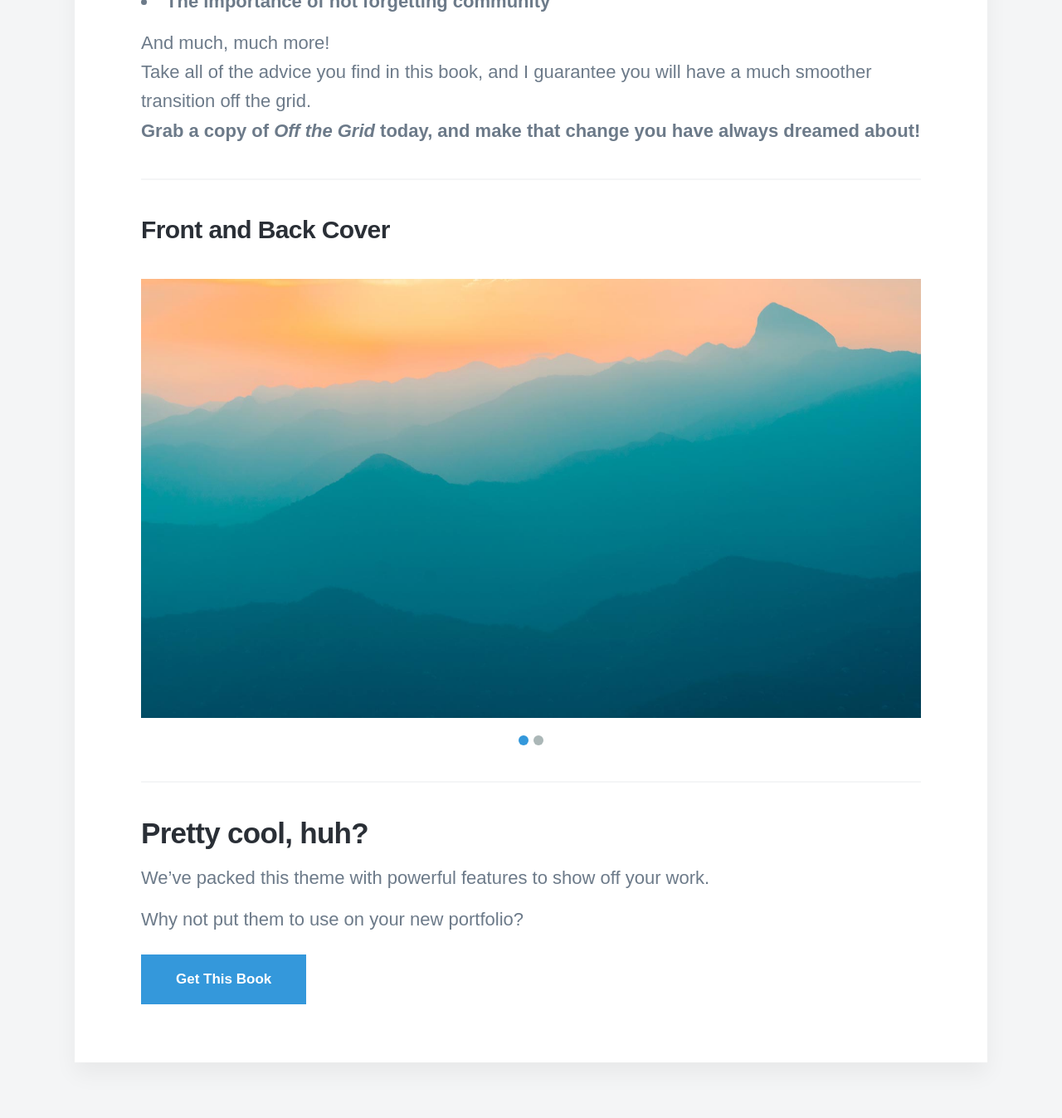
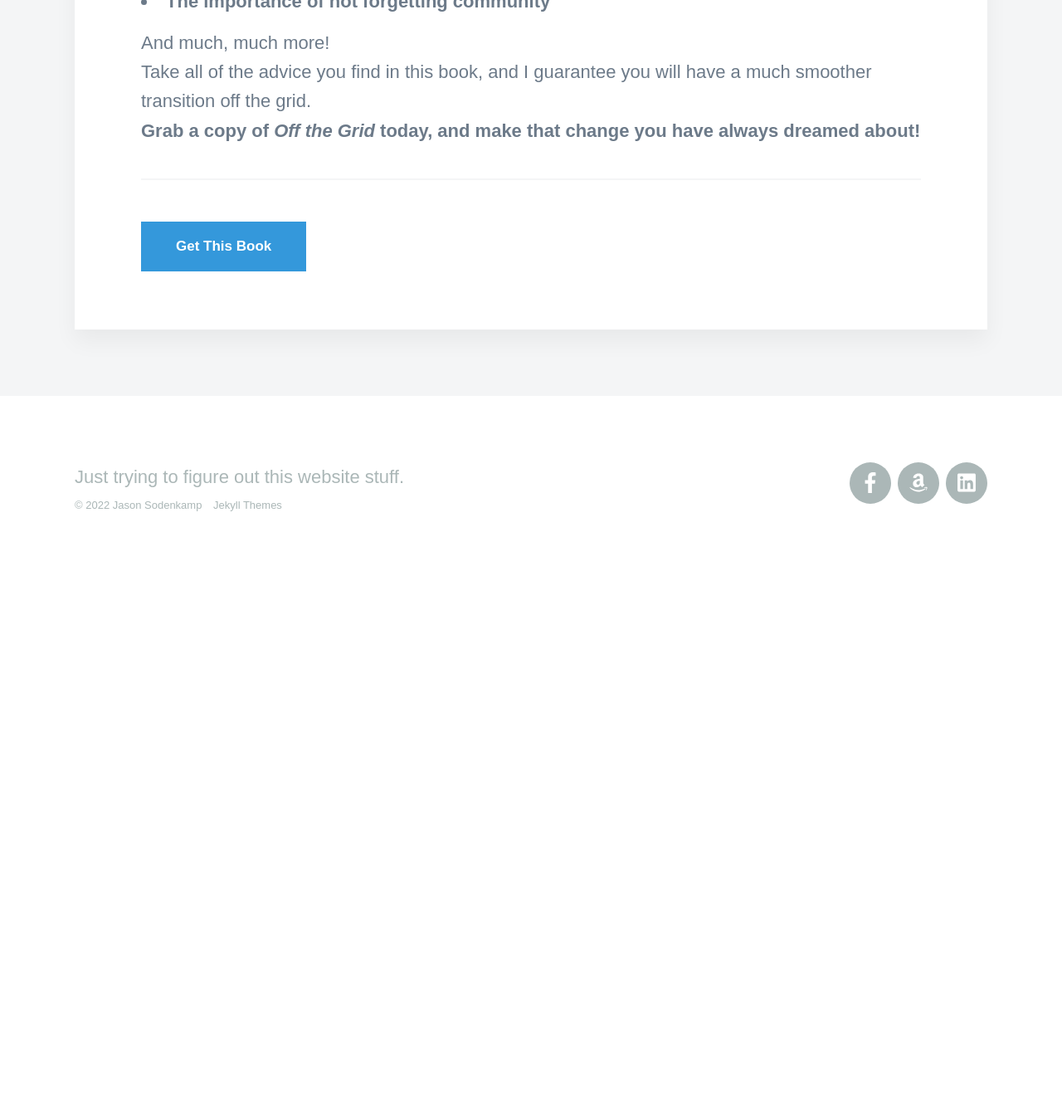
Before and after one commit to jcsodenkamp/jcsodenkamp.github.io, a Jekyll site: the page built from _projects/demo-project-2.md, in a window 1280 px wide and 1400 px high, scrolled down 2716 px. Shown: the top 1347 px of the window at 83% size. Built offline with Jekyll 4.4.1, drawn with Linux system fonts in a browser that asks for light colours; nearby versions of some CDN libraries; some web fonts are replaced; after the commit the page ends 3411 px from its top, so only the background shows below that.

Commit message:
Update demo-project-2.md

```diff
--- a/_projects/demo-project-2.md
+++ b/_projects/demo-project-2.md
@@ -33,23 +33,6 @@ And much, much more! <br>
 Take all of the advice you find in this book, and I guarantee you will have a much smoother transition off the grid.<br>
 <strong>Grab a copy of <em>Off the Grid</em> today, and make that change you have always dreamed about!</strong>
 
-
-
 ---
 
-### Front and Back Cover
-
-<div class="gallery" data-columns="1">
-	<img src="/images/demo/demo-landscape.jpg">
-	<img src="/images/demo/demo-landscape-2.jpg">
-</div>
-
----
-
-## Pretty cool, huh?
-
-We've packed this theme with powerful features to show off your work.
-
-Why not put them to use on your new portfolio?
-
 <a href="https://www.amazon.com/dp/B09NZNRPBN" class="button button--large">Get This Book</a>
```
